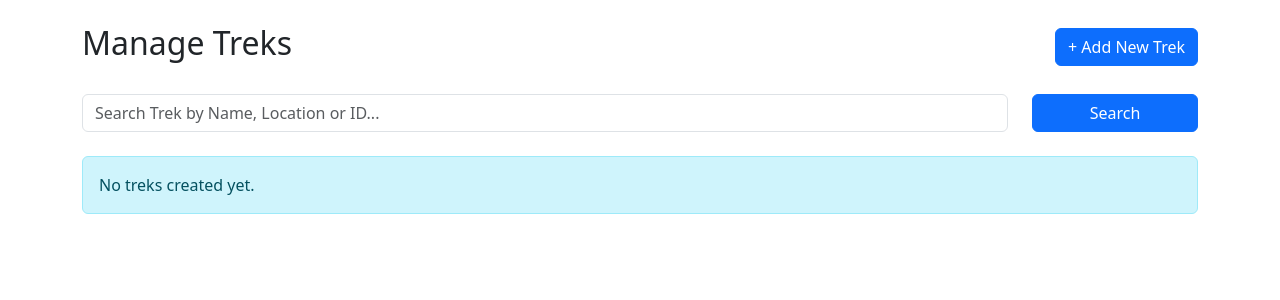
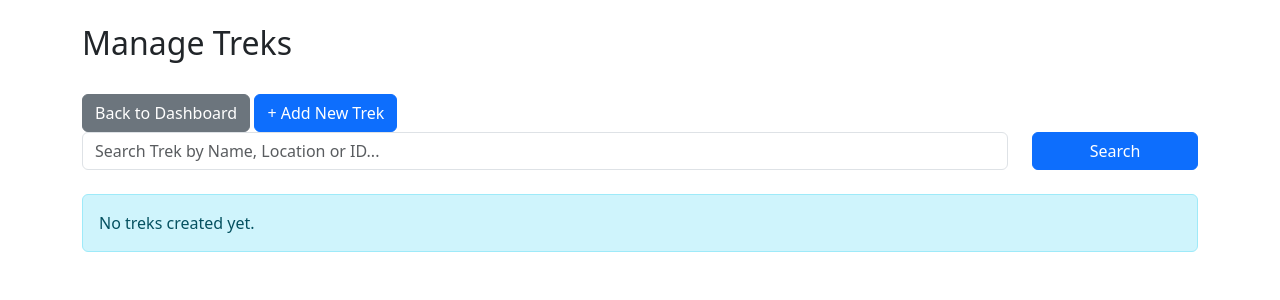
Before and after one commit to 24f1002360/trekking-management-app, a Flask app: page /admin/manage-treks in a window 1280 px wide. Shown: the part 56-356 px from the top of the page. Run offline with Flask 3, Linux system fonts and the light colour scheme; the visitor is signed in with stand-in values (Sample User, id 1).

Commit message:
Milestone-TMA Final-Submission

```diff
--- a/routes/staff.py
+++ b/routes/staff.py
@@ -85,6 +85,6 @@ def edit_profile():
     password = request.form['password']
     if password:
         staff_member.hash_password= generate_password_hash(password)
-    db.sesson.commit()
+    db.session.commit()
     flash('Profile updated successfully!', 'success')
     return redirect(url_for('staff.profile'))
--- a/templates/manage_treks.html
+++ b/templates/manage_treks.html
@@ -2,6 +2,11 @@
 {% block content %}
 <div class="d-flex justify-content-between align-items-center mb-4">
     <h2>Manage Treks</h2>
+</div>
+<div class='d-felx gap-3 mt-3'>
+        <a href="{{ url_for('admin.dashboard') }}"
+       class="btn btn-secondary"> Back to Dashboard
+    </a>
     <a href="{{ url_for('admin.add_trek') }}"
        class="btn btn-primary"> + Add New Trek
     </a>
```
Also changed, not shown: README.md, 2 other files.
